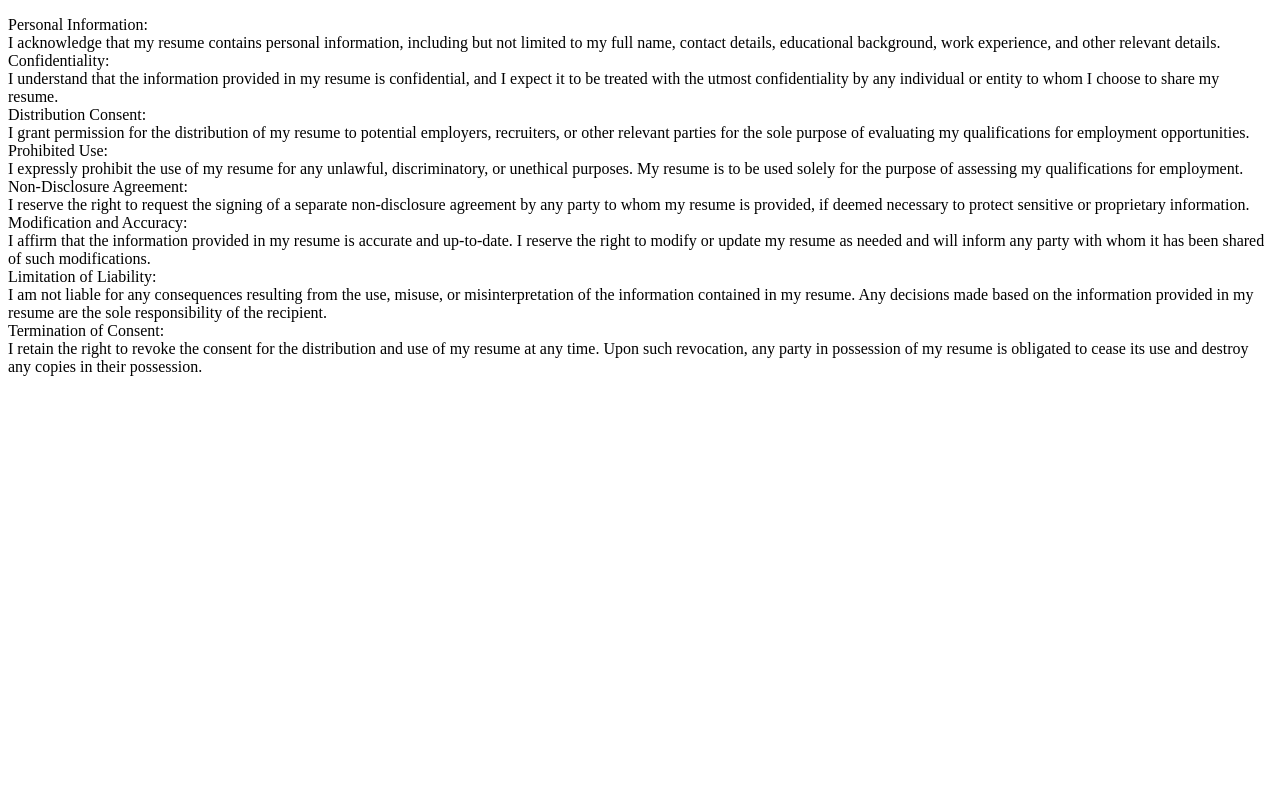
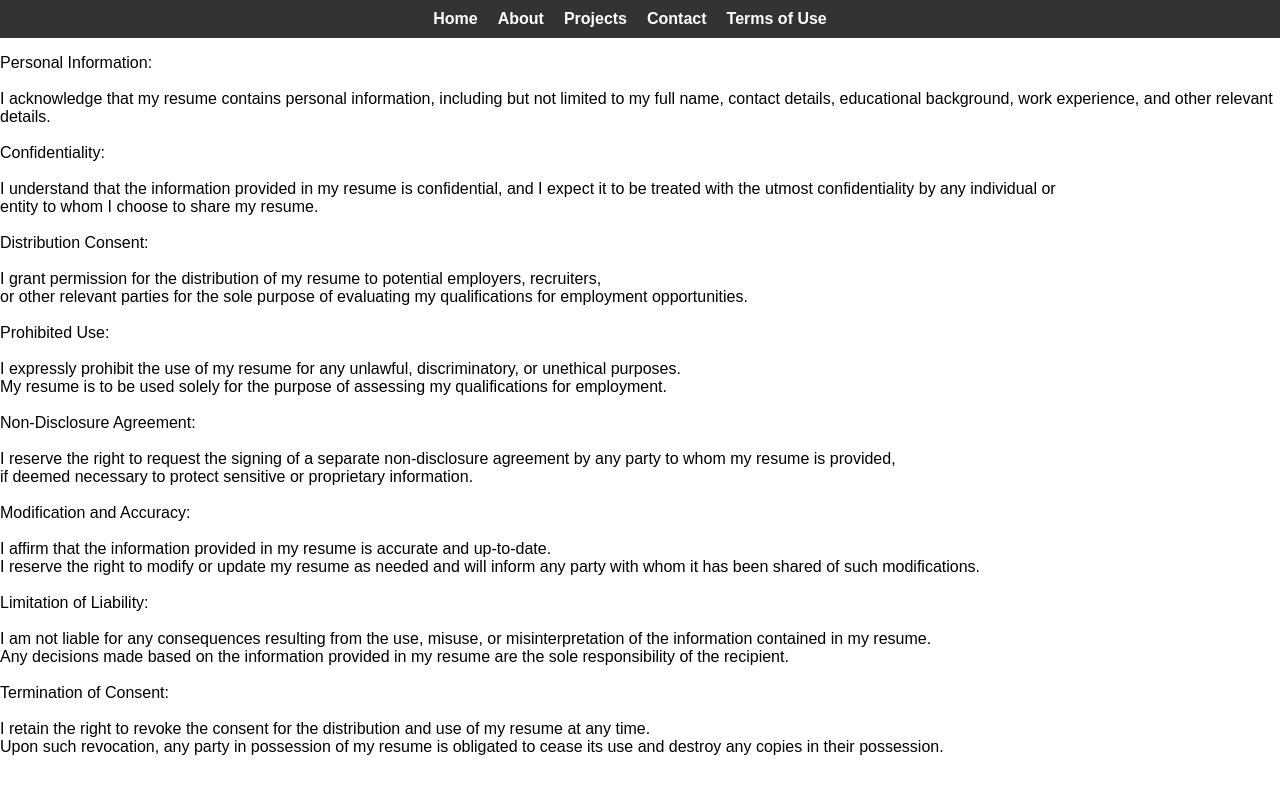
Before and after one commit to the-h-b/Resume, a plain HTML site: page termofuse.html in a window 1280 px wide. Drawn offline with Linux system fonts and the light colour scheme.

Commit message:
Add files via upload

```diff
--- a/termofuse.html
+++ b/termofuse.html
@@ -4,30 +4,79 @@
     <meta charset="UTF-8">
     <meta name="viewport" content="width=device-width, initial-scale=1.0">
     <title>Terms of use</title>
+    <style>
+    body {
+        font-family: 'Arial', sans-serif;
+        /*text-align: center;*/
+        margin: 0;
+    }
+
+    .navigation {
+        display: flex;
+        justify-content: center;
+        background-color: #333; /* Dark background color for the navigation bar */
+        padding: 10px 0;
+        position: relative;
+        z-index: 1000; /* Higher z-index to keep the navigation bar on top */
+    }
+
+    nav ul {
+        list-style: none;
+        padding: 0;
+        margin: 0;
+        display: flex;
+    }
+
+    nav li {
+        margin-right: 20px;
+    }
+
+    nav a {
+        text-decoration: none;
+        color: #fff;
+        font-weight: bold;
+        transition: color 0.3s ease-in-out;
+    }
+
+    nav a:hover {
+        color: #b5e80c; /* Hover */
+    }
+</style>
 </head>
 <body>
-    <p>Personal Information:<br>
+    <div id="link" class="navigation">
+        <nav>
+            <ul>
+                <li><a href="http://127.0.0.1:5500/index.html#" target="_blank">Home</a></li>
+                <li><a href="http://127.0.0.1:5500/about.html" target="_blank">About</a></li>
+                <li><a href="http://127.0.0.1:5500/Projects.html" target="_blank">Projects</a></li>
+                <li><a href="http://127.0.0.1:5500/contact.html" target="_blank">Contact</a></li>
+                <li><a href="http://127.0.0.1:5500/termofuse.html" >Terms of Use</a></li>
+            </ul>
+        </nav>
+    </div>
+    <p>Personal Information:<br><br>
         I acknowledge that my resume contains personal information, including but not limited to my full name, contact details, educational background, work experience, and other relevant details.
-        <br>
-        Confidentiality:<br>
-        I understand that the information provided in my resume is confidential, and I expect it to be treated with the utmost confidentiality by any individual or entity to whom I choose to share my resume.
-        <br>
-        Distribution Consent:<br>
-        I grant permission for the distribution of my resume to potential employers, recruiters, or other relevant parties for the sole purpose of evaluating my qualifications for employment opportunities.
-        <br>
-        Prohibited Use:<br>
-        I expressly prohibit the use of my resume for any unlawful, discriminatory, or unethical purposes. My resume is to be used solely for the purpose of assessing my qualifications for employment.
-        <br>
-        Non-Disclosure Agreement:<br>
-        I reserve the right to request the signing of a separate non-disclosure agreement by any party to whom my resume is provided, if deemed necessary to protect sensitive or proprietary information.
-        <br>
-        Modification and Accuracy:<br>
-        I affirm that the information provided in my resume is accurate and up-to-date. I reserve the right to modify or update my resume as needed and will inform any party with whom it has been shared of such modifications.
-        <br>
-        Limitation of Liability:<br>
-        I am not liable for any consequences resulting from the use, misuse, or misinterpretation of the information contained in my resume. Any decisions made based on the information provided in my resume are the sole responsibility of the recipient.
-        <br>
-        Termination of Consent:<br>
-        I retain the right to revoke the consent for the distribution and use of my resume at any time. Upon such revocation, any party in possession of my resume is obligated to cease its use and destroy any copies in their possession. </p>
+        <br><br>
+        Confidentiality:<br><br>
+        I understand that the information provided in my resume is confidential, and I expect it to be treated with the utmost confidentiality by any individual or<br> entity to whom I choose to share my resume.
+        <br><br>
+        Distribution Consent:<br><br>
+        I grant permission for the distribution of my resume to potential employers, recruiters, <br>or other relevant parties for the sole purpose of evaluating my qualifications for employment opportunities.
+        <br><br>
+        Prohibited Use:<br><br>
+        I expressly prohibit the use of my resume for any unlawful, discriminatory, or unethical purposes.<br> My resume is to be used solely for the purpose of assessing my qualifications for employment.
+        <br><br>
+        Non-Disclosure Agreement:<br><br>
+        I reserve the right to request the signing of a separate non-disclosure agreement by any party to whom my resume is provided,<br> if deemed necessary to protect sensitive or proprietary information.
+        <br><br>
+        Modification and Accuracy:<br><br>
+        I affirm that the information provided in my resume is accurate and up-to-date.<br> I reserve the right to modify or update my resume as needed and will inform any party with whom it has been shared of such modifications.
+        <br><br>
+        Limitation of Liability:<br><br>
+        I am not liable for any consequences resulting from the use, misuse, or misinterpretation of the information contained in my resume.<br> Any decisions made based on the information provided in my resume are the sole responsibility of the recipient.
+        <br><br>
+        Termination of Consent:<br><br>
+        I retain the right to revoke the consent for the distribution and use of my resume at any time.<br> Upon such revocation, any party in possession of my resume is obligated to cease its use and destroy any copies in their possession. </p>
 </body>
 </html>
```
Also changed, not shown: Projects.html (+59 -0 lines), about.html (+38 -9 lines), contact.html (+5 -5 lines), index.html (+30 -32 lines).
